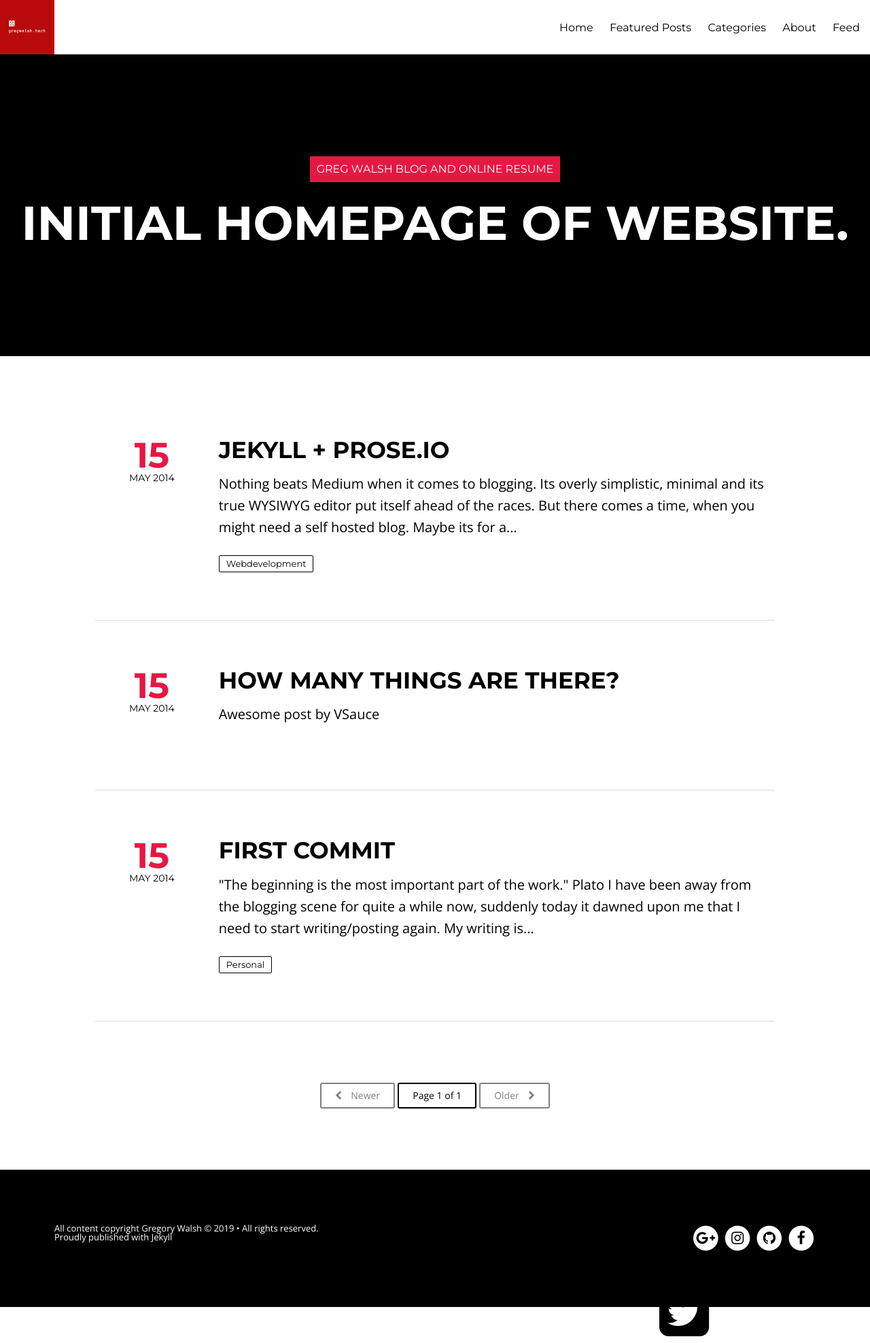
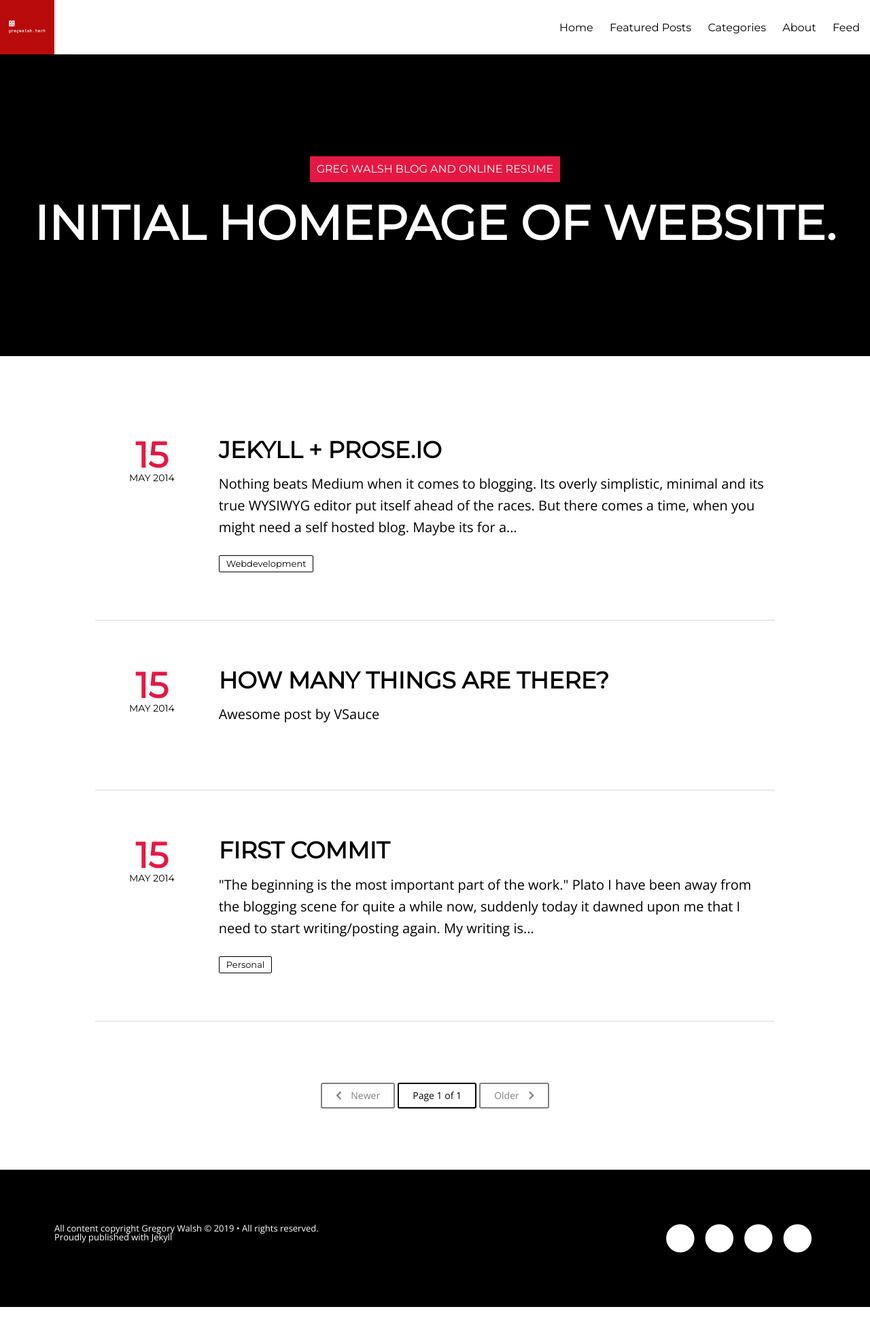
Before and after one commit to walshg3/walshg3.github.io, a Jekyll site: the page built from index.html, in a window 1280 px wide. Shown: the whole page at 68% size. Built offline with Jekyll 4.4.1, drawn with Linux system fonts in a browser that asks for light colours; nearby versions of some CDN libraries; the list of posts is cut into pages by our own code.

Commit message:
change font awesome and google fonts addresses

```diff
--- a/_includes/head.html
+++ b/_includes/head.html
@@ -35,9 +35,9 @@
 <meta name="viewport" content="width=device-width, initial-scale=1.0, maximum-scale=1.0, user-scalable=no" />
 
 
-    <link href='https://fonts.googleapis.com/css?family=Montserrat:400,700&amp;subset=latin,latin-ext' rel='stylesheet'>
-    <link href='https://fonts.googleapis.com/css?family=Open+Sans:400,300,700,800,600&amp;subset=latin,latin-ext' rel='stylesheet'>
-    <link rel="stylesheet" href="{{ site.url }}/assets/css/font-awesome.min.css">
+    <link href="https://fonts.googleapis.com/css?family=Montserrat" rel="stylesheet">
+    <link href="https://fonts.googleapis.com/css?family=Open+Sans" rel="stylesheet">
+    <link rel="stylesheet" href="https://use.fontawesome.com/releases/v5.7.2/css/all.css" integrity="sha384-fnmOCqbTlWIlj8LyTjo7mOUStjsKC4pOpQbqyi7RrhN7udi9RwhKkMHpvLbHG9Sr" crossorigin="anonymous">
     <link rel="stylesheet" href="{{ site.url }}/assets/css/vendor/normalizeb146.css?v=77a7756db2">
     <link rel="stylesheet" href="{{ site.url }}/assets/css/vendor/foundation.minb146.css?v=77a7756db2">
     <link rel="stylesheet" href="{{ site.url }}/assets/css/styleb146.css?v=77a7756db2">
```
